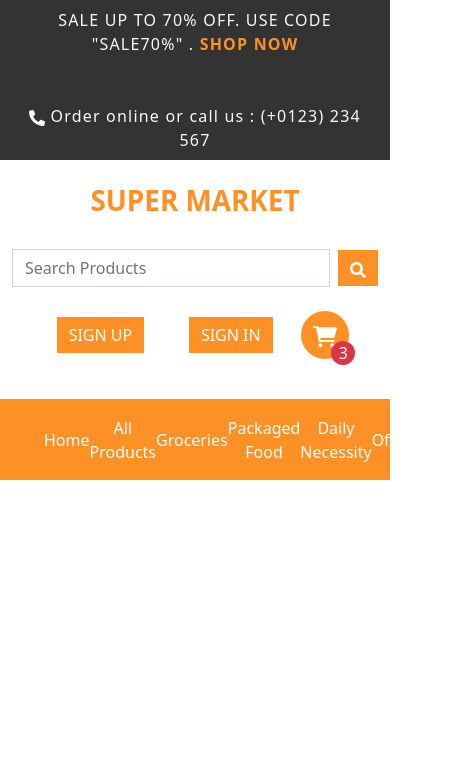
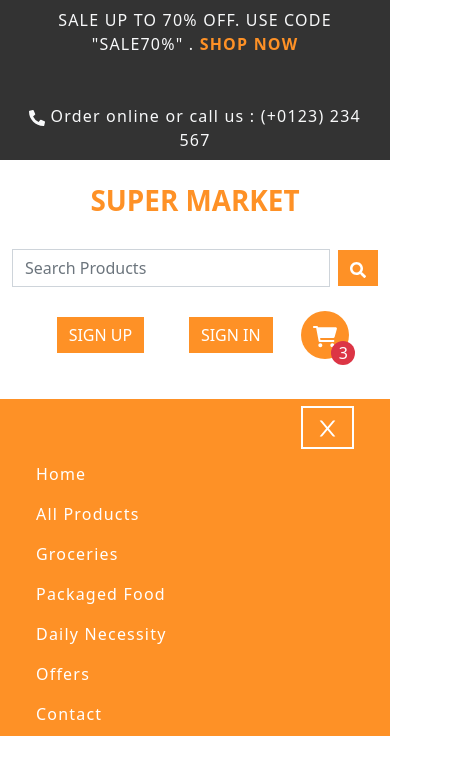
Before and after one commit to Avarittia/supermarket, a Next.js app: page / in a window 390 px wide. Shown: the top 774 px of the page, 476 px wide, since content can reach past the window. Built offline with nearby package versions, Linux system fonts and the light colour scheme.

Commit message:
responsive navbar finished

```diff
--- a/components/Navigation.jsx
+++ b/components/Navigation.jsx
@@ -1,8 +1,14 @@
 import Link from "next/link";
 import { FaPhoneAlt, FaSearch } from "react-icons/fa";
+import { AiOutlineMenu, AiOutlineClose } from "react-icons/ai";
 import { Button, Col, Container, Form, Row } from "react-bootstrap";
+import { useState } from "react";
 
 const Navigation = () => {
+  const [navCollapse, setNavCollapse] = useState(false);
+  const collapse = () => {
+    setNavCollapse(!navCollapse);
+  };
   return (
     <Container fluid className="px-0">
       <Container
@@ -131,7 +137,24 @@ const Navigation = () => {
       </Container>
       <Container fluid className="px-0 py-3">
         <nav className="">
-            <ul className="nav-items mt-3">
+          <div className="navbar-collapse px-4">
+            <Button
+              style={{
+                borderRadius: "0",
+                borderColor: "white",
+                border: "2px solid white",
+              }}
+              className="bg-transparent"
+              onClick={collapse}
+            >
+              {navCollapse ? (
+                <AiOutlineMenu size={25} />
+              ) : (
+                <AiOutlineClose size={25} />
+              )}
+            </Button>
+          </div>
+          <ul className={navCollapse ? "hidden-nav m-0" : "nav-items m-0 py-2"}>
             <li>
               <Link href="/">Home</Link>
             </li>
--- a/styles/globals.scss
+++ b/styles/globals.scss
@@ -25,6 +25,7 @@ a {
 .cart:hover {
   background-color: white !important;
   border: 1px solid #fe9126 !important;
+  transition: all ease-in 0.3s;
   .cart-icon {
     fill: #fe9126 !important;
   }
@@ -35,18 +36,88 @@ a {
 
 nav {
   background-color: #fe9126;
-  padding: 0.1px 12px;
-  .nav-items {
+  padding: 2px 12px;
+  .navbar-collapse {
+    display: none;
+    width: 100%;
+    text-align: end;
+    padding: 5px;
+  }
+  .hidden-nav {
     display: flex;
     list-style-type: none;
     align-items: center;
     justify-content: space-evenly;
+    padding: 8px 32px;
     li {
       width: 100%;
       text-align: center;
       a {
         text-decoration: none;
         color: white;
+        font-weight: 500;
+        letter-spacing: 1.2px;
+      }
+    }
+  }
+  .nav-items {
+    display: flex;
+    list-style-type: none;
+    align-items: center;
+    justify-content: space-evenly;
+
+    li {
+      width: 100%;
+      text-align: center;
+      a {
+        text-decoration: none;
+        color: white;
+        font-weight: 500;
+        letter-spacing: 1.2px;
+      }
+    }
+  }
+}
+@media (max-width: 768px) {
+  nav {
+    background-color: #fe9126;
+    position: relative;
+    .navbar-collapse {
+      display: block;
+    }
+    .hidden-nav {
+      visibility: hidden;
+      opacity: 0;
+      max-height: 0;
+      list-style-type: none;
+      flex-direction: column;
+      align-items: center;
+      justify-content: space-evenly;
+      padding: 0;
+      gap: 1rem;
+      background-color: #fe9126;
+    }
+    .nav-items {
+      display: flex;
+      list-style-type: none;
+      flex-direction: column;
+      align-items: center;
+      justify-content: space-evenly;
+      padding: 0 24px;
+      gap: 1rem;
+      width: 100%;
+      background-color: #fe9126;
+      max-height: auto;
+      transition: all 0.4s;
+
+      li {
+        width: 100%;
+        text-align: start;
+
+        a {
+          text-decoration: none;
+          color: white;
+        }
       }
     }
   }
```
Also changed, not shown: 1 other file (tests, documents, lock files or other folders). Lines whose indentation alone changed are shown as unchanged.
